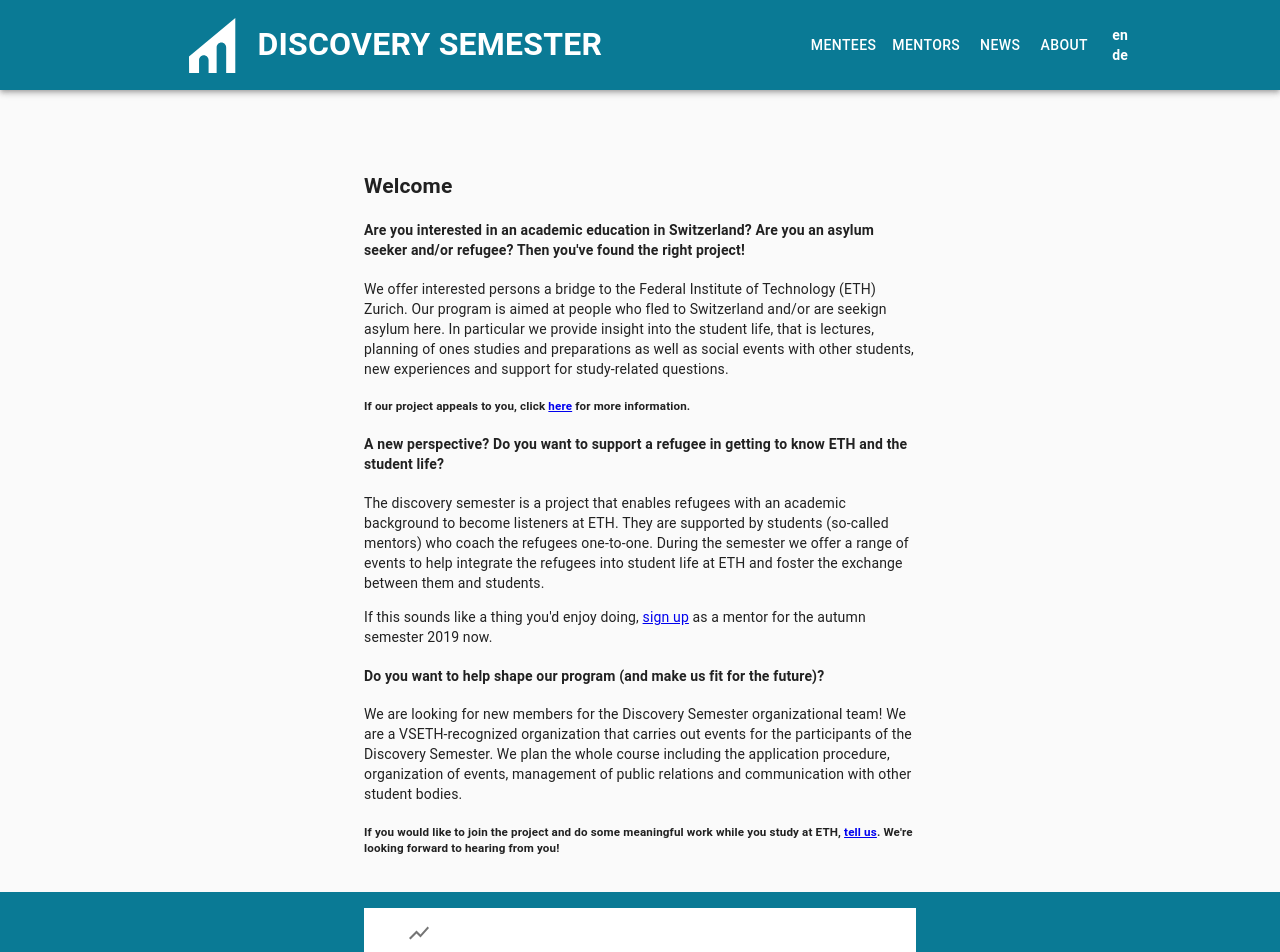
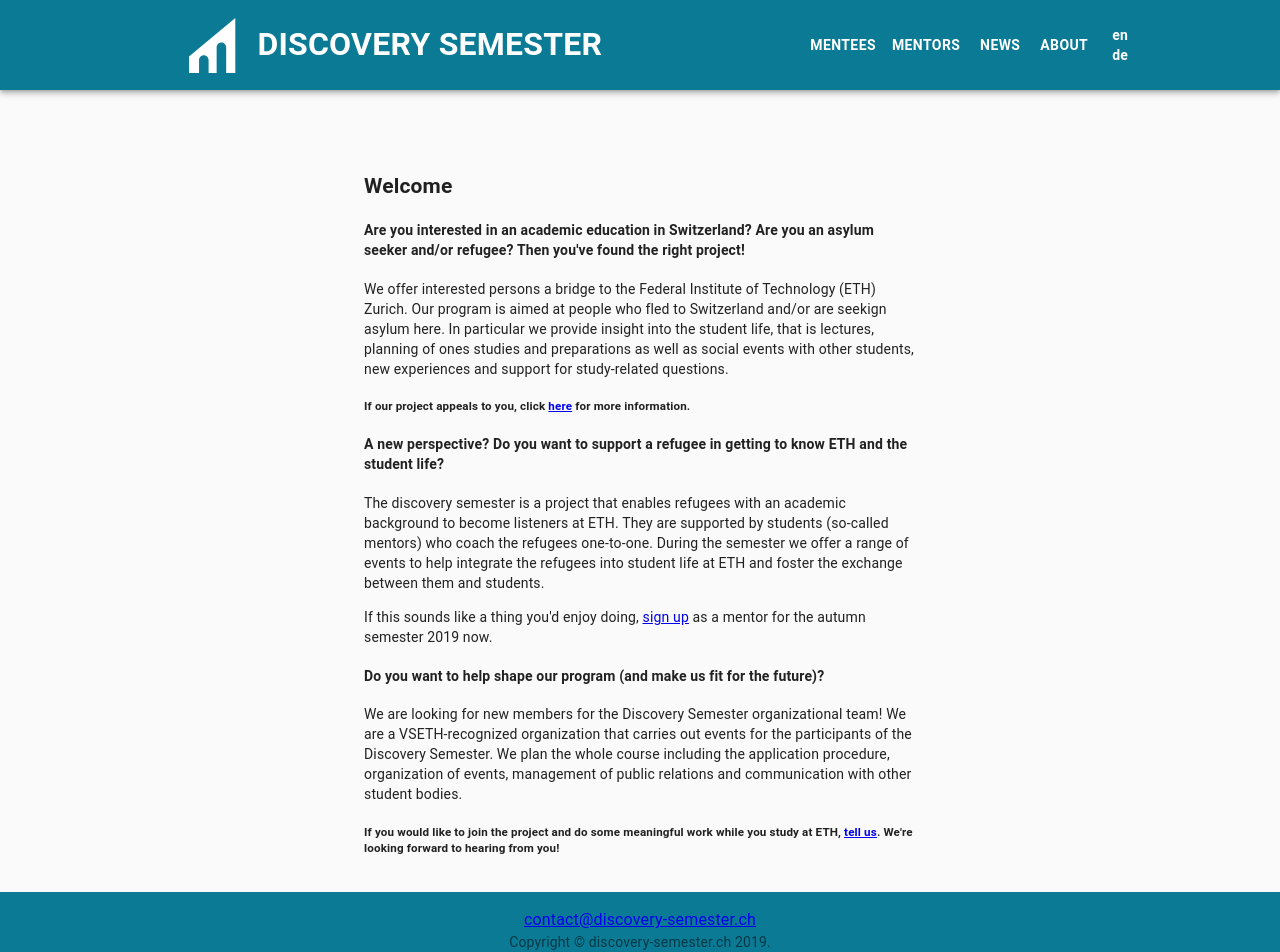
Before and after one commit to Discovery-Semester/ds-website, a React (Create React App) app: page / in a window 1280 px wide. Shown: the top 952 px of the page. Built offline with nearby package versions, Linux system fonts and the light colour scheme.

Commit message:
[DS] - header, translation, style

```diff
--- a/src/common/constants.js
+++ b/src/common/constants.js
@@ -2,5 +2,8 @@ export default {
     languages: {
         EN: "en",
         DE: "de"
+    },
+    styling: {
+        mainColor: '#0a7a95'
     }
 }
--- a/src/common/deTranslation.js
+++ b/src/common/deTranslation.js
@@ -1,6 +1,8 @@
 export default {
-    deTranslation: {
-        EN: "EN",
-        DE: "DE"
-    }
+    EN: "EN",
+    DE: "DE",
+    mentees: 'Mentees',
+    mentors: 'Mentorinen',
+    news: 'Neuigkeiten',
+    about: 'Über uns'
 }
--- a/src/common/enTranslation.js
+++ b/src/common/enTranslation.js
@@ -1,6 +1,8 @@
 export default {
-    enTranslation: {
-        EN: "EN",
-        DE: "DE"
-    }
+    EN: "EN",
+    DE: "DE",
+    mentees: 'Mentees',
+    mentors: 'Mentors',
+    news: 'News',
+    about: 'About'
 }
--- a/src/components/layout/Footer.js
+++ b/src/components/layout/Footer.js
@@ -4,10 +4,8 @@ import Typography from '@material-ui/core/Typography';
 import {makeStyles} from '@material-ui/core/styles';
 import Container from '@material-ui/core/Container';
 import Link from '@material-ui/core/Link';
-import Aux from "../../containers/Aux";
-import BottomNavigation from "@material-ui/core/BottomNavigation";
-import BottomNavigationAction from "@material-ui/core/BottomNavigationAction";
-import {ShowChart} from "@material-ui/icons";
+import Aux from "../../hoc/Aux";
+import constants from '../../common/constants';
 
 function Copyright() {
     return (
@@ -26,7 +24,7 @@ const useStyles = makeStyles(theme => ({
     footer: {
         padding: theme.spacing(2),
         marginTop: 'auto',
-        backgroundColor: '#0a7a95',
+        backgroundColor: constants.styling.mainColor,
         textAlign: 'center'
     },
 }));
@@ -39,13 +37,6 @@ export default function Footer() {
             <CssBaseline/>
             <footer className={classes.footer}>
                 <Container maxWidth="sm">
-                    <BottomNavigation value={"test"} onChange={() => console.log("changed")}>
-                        <BottomNavigationAction label="signal" value="signal" icon={<ShowChart/>}/>
-                        <BottomNavigationAction label="hotlist" value="hotlist"/>
-                        <BottomNavigationAction label="analyze" value="analyze"/>
-                        <BottomNavigationAction label="learn" value="learn"/>
-                        <BottomNavigationAction label="dashboard" value="dashboard"/>
-                    </BottomNavigation>
                     <Typography variant="body1"><a
                         href={"mailto:contact@discovery-semester.ch"}>contact@discovery-semester.ch</a></Typography>
                     <Copyright/>
--- a/src/components/layout/Header.js
+++ b/src/components/layout/Header.js
@@ -21,6 +21,13 @@ const useStyles = makeStyles(theme => ({
         fontSize: '2rem',
         fontWeight: 'bold'
         // flexGrow: 1,
+    },
+    languageButtons: {
+        cursor: 'pointer'
+    },
+    menuButtons: {
+        all: 'unset',
+        fontWeight: 'bold'
     }
 }));
 
@@ -29,31 +36,56 @@ const Header = props => {
     return (
         <AppBar position="static"
                 style={{
-                    backgroundColor: '#0a7a95',
+                    backgroundColor: constants.styling.mainColor,
                     alignItems: 'center',
                     position: 'relative'
                 }}>
             <Toolbar style={{width: '80%'}}>
                 <IconButton edge="start" className={classes.menuButton} size="medium" color="inherit" aria-label="menu">
-                    <NavLink style={{all: "unset"}} to="/"><img style={{
-                        height: 90,
-                        marginTop: -20,
-                        marginBottom: -10
-                    }} src={logo} alt="logo"/></NavLink>
+                    <NavLink style={{all: "unset"}} to="/">
+                        <img style={{
+                            height: 90,
+                            marginTop: -20,
+                            marginBottom: -10
+                        }} src={logo} alt="logo"/>
+                    </NavLink>
                 </IconButton>
                 <Typography variant="h6" className={classes.title}>
                     <NavLink style={{all: "unset"}} to="/">DISCOVERY SEMESTER</NavLink>
                 </Typography>
 
                 <div style={{marginLeft: 'auto', marginRight: 0}}>
-                    <Button color="inherit"><NavLink style={{all: "unset"}} to="/mentees">Mentees</NavLink></Button>
-                    <Button color="inherit"><NavLink style={{all: "unset"}} to="/mentors">Mentors</NavLink></Button>
-                    <Button color="inherit"><NavLink style={{all: "unset"}} to="/news">News</NavLink></Button>
-                    <Button color="inherit"><NavLink style={{all: "unset"}} to="/about">About</NavLink></Button>
+                    <Button color="inherit">
+                        <NavLink className={classes.menuButtons} to="/mentees">
+                            {props.translation.mentees}
+                        </NavLink>
+                    </Button>
+
+                    <Button color="inherit">
+                        <NavLink className={classes.menuButtons} to="/mentors">
+                            {props.translation.mentors}
+                        </NavLink>
+                    </Button>
+
+                    <Button color="inherit">
+                        <NavLink className={classes.menuButtons} to="/news">
+                            {props.translation.news}
+                        </NavLink>
+                    </Button>
+
+                    <Button color="inherit">
+                        <NavLink className={classes.menuButtons} to="/about">
+                            {props.translation.about}
+                        </NavLink>
+                    </Button>
                 </div>
                 <div style={{fontWeight: 'bold', marginLeft: '1rem'}}>
-                    <div onClick={() => props.onLanguageChange(constants.languages.EN)}>en</div>
-                    <div onClick={() => props.onLanguageChange(constants.languages.DE)}>de</div>
+                    <div className={classes.languageButtons}
+                         onClick={() => props.onLanguageChange(constants.languages.EN)}>en
+                    </div>
+                    <div className={classes.languageButtons}
+                         onClick={() => props.onLanguageChange(constants.languages.DE)}>de
+                    </div>
                 </div>
 
             </Toolbar>
```
Also changed, not shown: src/hoc/Aux.js (renamed from src/containers/Aux.js).
